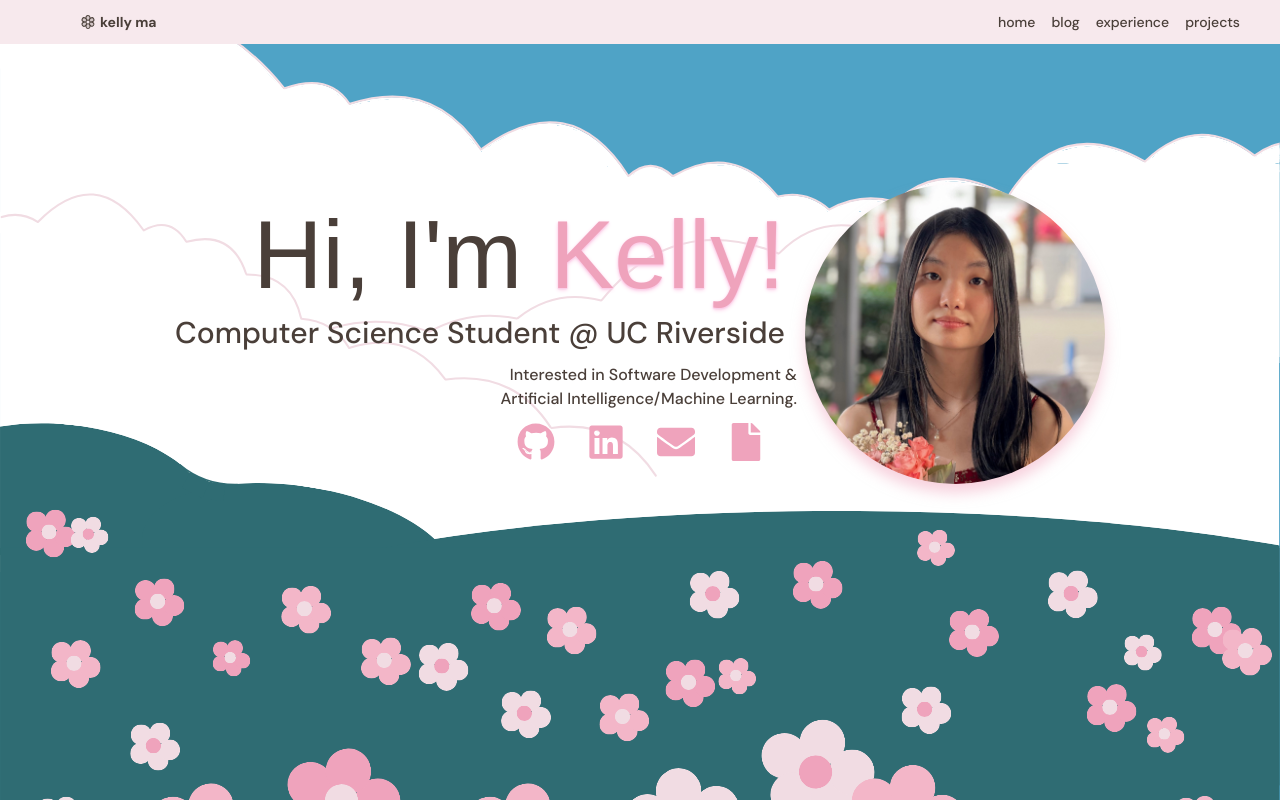
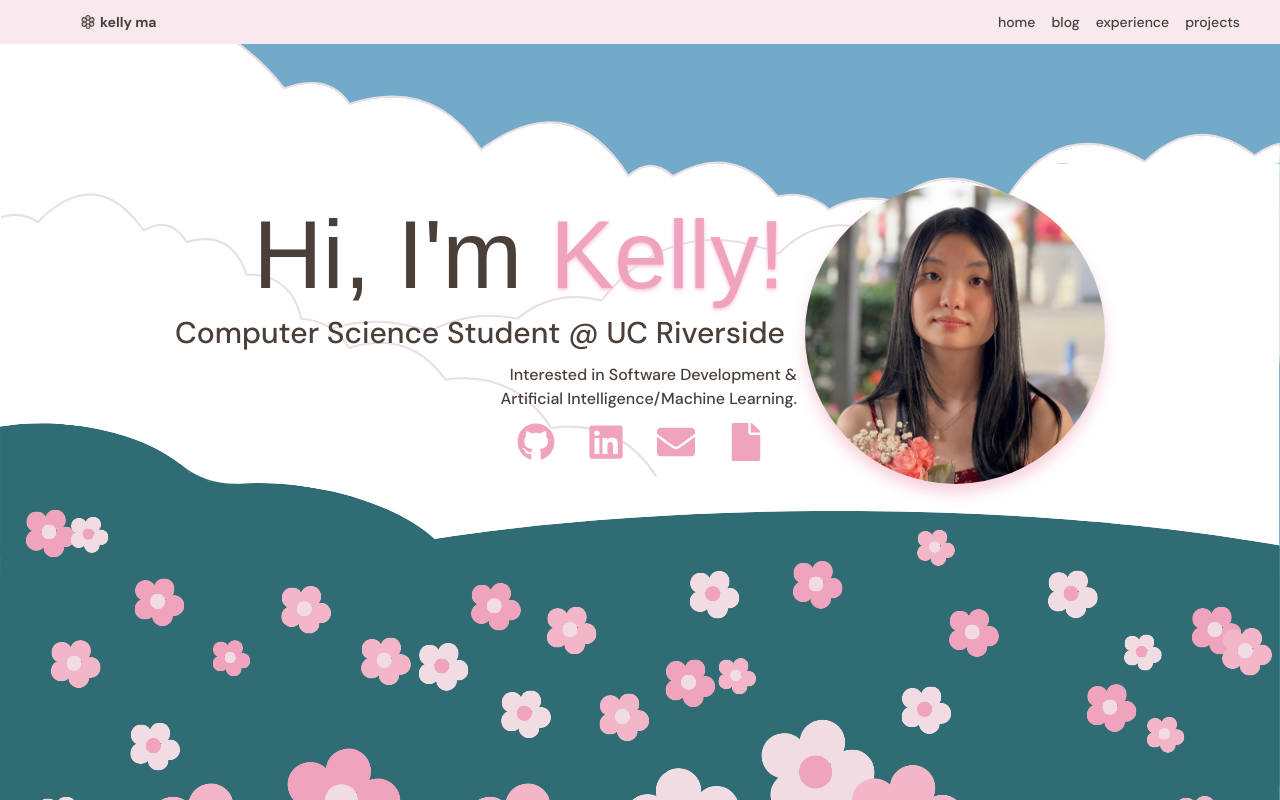
Before and after one commit to kellyma626/kelly-site, a Next.js app: page / in a window 1280 px wide. Shown: the top 800 px of the page. Built offline with nearby package versions, Linux system fonts and the light colour scheme; a web font is replaced by a local one.

Commit message:
change blue again

```diff
--- a/components/Hero.tsx
+++ b/components/Hero.tsx
@@ -8,13 +8,13 @@ import Clouds from "@/public/cloud5.svg";
 
 const Hero = () => {
   return (
-    <section id="home" className="bg-[#4FA3C6]">
+    <section id="home" className="bg-[#73a9c9]">
       <Image
         src={Clouds}
         alt="Clouds"
         height={100000}
         width={100000}
-        className="absolute opacity-100 z-0 -mt-10"
+        className="absolute opacity-100 z-0 -mt-10 saturate-50"
       />
       <div className="relative w-full flex justify-center items-center space-x-5 mr-15 pt-35">
         <div className="text-right space-y-3">
```
